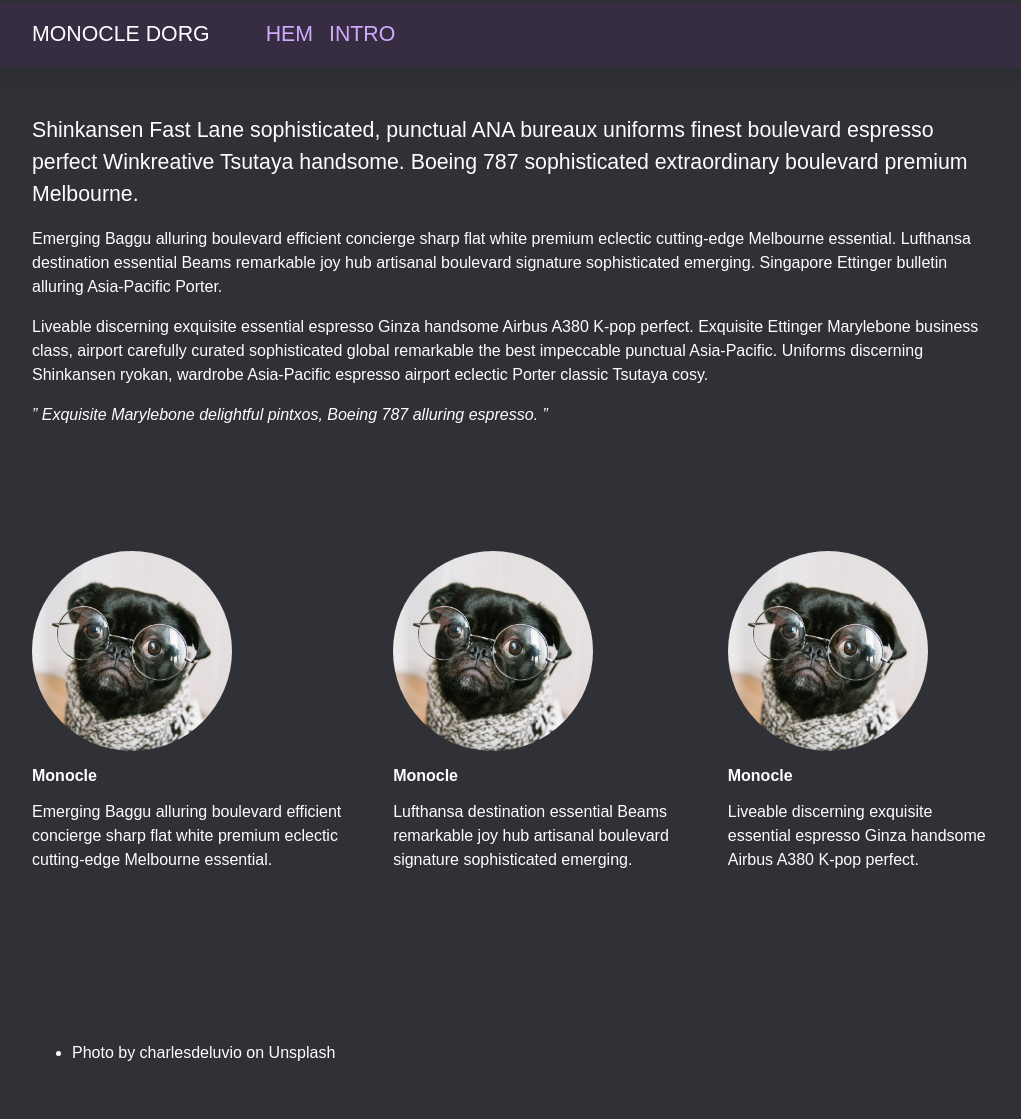
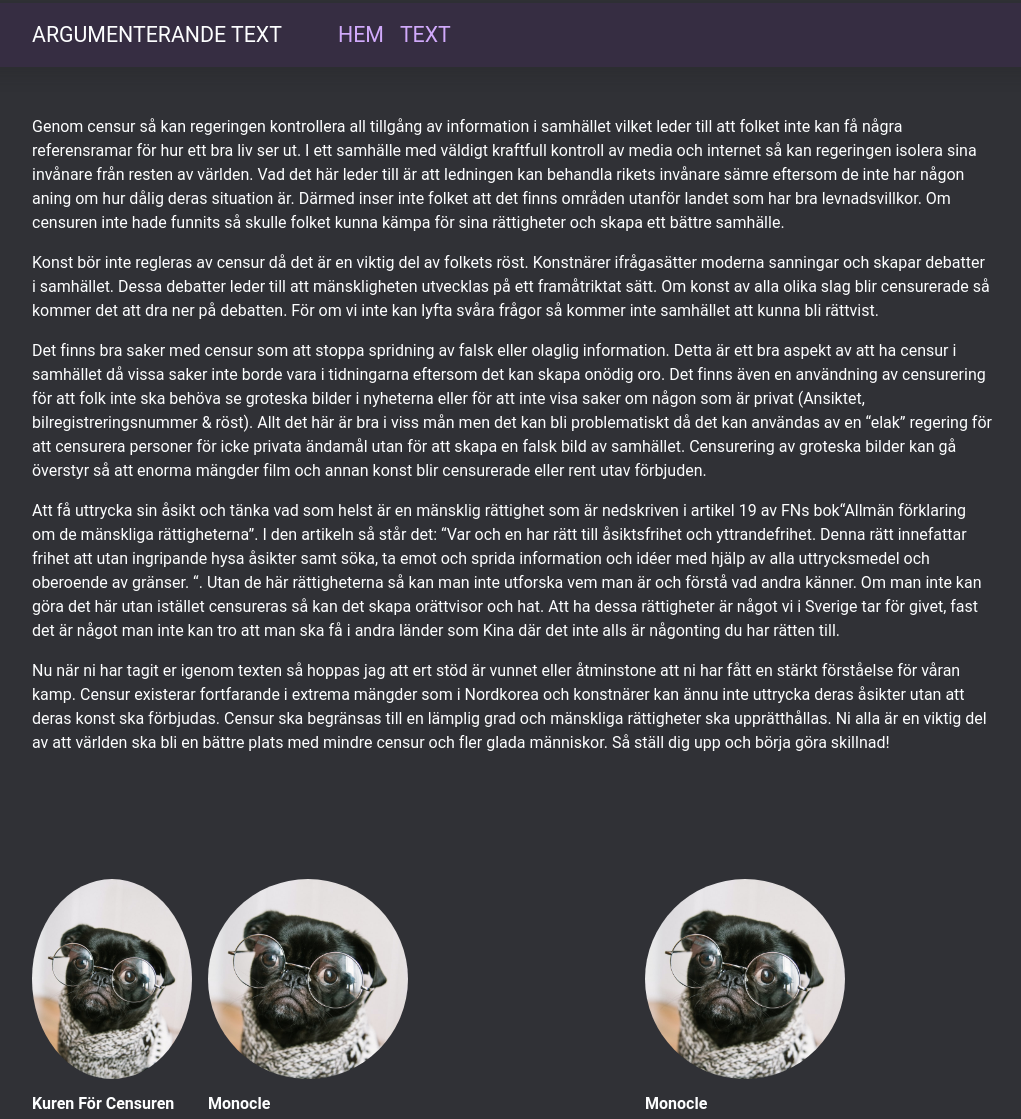
Before and after one commit to BeepingSeath/KampanjSida, a plain HTML site: page theme-2.html in a window 1280 px wide. Shown: the part 757-1876 px from the top of the page, without its empty margins (128-1149 px from the left). Drawn offline with Linux system fonts and the light colour scheme.

Commit message:
Initial Commit
Dokumentation och infogat texten

```diff
--- a/css/theme-2.css
+++ b/css/theme-2.css
@@ -8,6 +8,7 @@
 body {
     background-color: var(--color-dark);
     color: var(--color-light);
+    font-family: 'Roboto', sans-serif;
 }
 
 .hero {
--- a/theme-2.html
+++ b/theme-2.html
@@ -17,12 +17,10 @@
         <header class="container">
             <div class="hero">
                 <div class="cta">
-                    <h1>Monocle ipsum</h1>
+                    <h1>Kuren För censuren</h1>
                     <!-- https://jensnti.github.io/wu-exempel/knappar/ -->
                     <p>
-                        Monocle ipsum dolor sit amet exclusive efficient Zürich
-                        emerging first-class intricate destination quality of
-                        life craftsmanship iconic.
+                        Censur är något som vi i Sverige inte är så vana vid att behöva slåss mot men i andra länder så kan kamp mot censur vara väldigt aktuellt. I några länder så är censuren så dålig att normala personer i samhället inte ens vet om hur dåligt de lever. Kuren för censuren är här för att stoppa extrem censur och genom den här argumenterande texten ska jag vinna ert stöd.
                     </p>
                     <a href="#cta" class="btn">Call to action</a>
                 </div>
@@ -37,7 +35,7 @@
         <!-- https://jensnti.github.io/wu-exempel/hamburgermeny/ -->
         <nav class="navbar">
             <div class="container">
-                <a class="brand" href="#">Monocle dorg</a>
+                <a class="brand" href="#">Argumenterande Text</a>
                 <button class="navbar__toggle">
                     <span class="material-icons"> menu </span>
                 </button>
@@ -47,7 +45,7 @@
                             <a class="nav-link" href="#">Hem</a>
                         </li>
                         <li class="nav-item">
-                            <a class="nav-link" href="#intro">Intro</a>
+                            <a class="nav-link" href="#intro">Text</a>
                         </li>
                     </ul>
                 </div>
@@ -56,35 +54,22 @@
         <!-- https://jensnti.github.io/wu-exempel/media-queries/ -->
         <main class="container">
             <section class="intro" id="intro">
-                <p class="lead">
-                    Shinkansen Fast Lane sophisticated, punctual ANA bureaux
-                    uniforms finest boulevard espresso perfect Winkreative
-                    Tsutaya handsome. Boeing 787 sophisticated extraordinary
-                    boulevard premium Melbourne.
+                <p>
+                    Genom censur så kan regeringen kontrollera all tillgång av information i samhället vilket leder till att folket inte kan få några referensramar för hur ett bra liv ser ut. I ett samhälle med väldigt kraftfull kontroll av media och internet så kan regeringen isolera sina invånare från resten av världen. Vad det här leder till  är att ledningen kan behandla rikets invånare sämre eftersom de inte har någon aning om hur dålig deras situation är. Därmed inser inte folket att det finns områden utanför landet som har bra levnadsvillkor. Om censuren inte hade funnits så skulle folket kunna kämpa för sina rättigheter och skapa ett bättre samhälle.
+
                 </p>
 
                 <p>
-                    Emerging Baggu alluring boulevard efficient concierge sharp
-                    flat white premium eclectic cutting-edge Melbourne
-                    essential. Lufthansa destination essential Beams remarkable
-                    joy hub artisanal boulevard signature sophisticated
-                    emerging. Singapore Ettinger bulletin alluring Asia-Pacific
-                    Porter.
+                    Konst bör inte regleras av censur då det är en viktig del av folkets röst. Konstnärer ifrågasätter moderna sanningar och skapar debatter i samhället. Dessa debatter leder till att mänskligheten utvecklas på ett framåtriktat sätt. Om konst av alla olika slag blir censurerade så kommer det att dra ner på debatten. För om vi inte kan lyfta svåra frågor så kommer inte samhället att kunna bli rättvist.
                 </p>
                 <p>
-                    Liveable discerning exquisite essential espresso Ginza
-                    handsome Airbus A380 K-pop perfect. Exquisite Ettinger
-                    Marylebone business class, airport carefully curated
-                    sophisticated global remarkable the best impeccable punctual
-                    Asia-Pacific. Uniforms discerning Shinkansen ryokan,
-                    wardrobe Asia-Pacific espresso airport eclectic Porter
-                    classic Tsutaya cosy.
+                    Det finns bra saker med censur som att stoppa spridning av falsk eller olaglig information. Detta är ett bra aspekt av att ha censur i samhället då vissa saker inte borde vara i tidningarna eftersom det kan skapa onödig oro. Det finns även en användning av censurering för att folk inte ska behöva se groteska bilder i nyheterna eller för att inte visa saker om någon som är privat (Ansiktet, bilregistreringsnummer & röst). Allt det här är bra i viss mån men det kan bli problematiskt då det kan användas av en “elak” regering för att censurera personer för icke privata ändamål utan för att skapa en falsk bild av samhället. Censurering av groteska bilder kan gå överstyr så att enorma mängder film och annan konst blir censurerade eller rent utav förbjuden.
                 </p>
                 <p>
-                    <q>
-                        Exquisite Marylebone delightful pintxos, Boeing 787
-                        alluring espresso.
-                    </q>
+                    Att få uttrycka sin åsikt och tänka vad som helst är en mänsklig rättighet som är nedskriven i artikel 19 av FNs bok“Allmän förklaring om de mänskliga rättigheterna”. I den artikeln så står det: “Var och en har rätt till åsiktsfrihet och yttrandefrihet. Denna rätt innefattar frihet att utan ingripande hysa åsikter samt söka, ta emot och sprida information och idéer med hjälp av alla uttrycksmedel och oberoende av gränser. “. Utan de här rättigheterna så kan man inte utforska vem man är och förstå vad andra känner.  Om man inte kan göra det här utan istället censureras så kan det skapa orättvisor och hat. Att ha dessa rättigheter är något vi i Sverige tar för givet, fast det är något man inte kan tro att man ska få i andra länder som Kina där det inte alls är någonting du har rätten till.
+                </p>
+                <p>
+                    Nu när ni har tagit er igenom texten så hoppas jag att ert stöd är vunnet eller åtminstone att ni har fått en stärkt förståelse för våran kamp. Censur existerar fortfarande i extrema mängder som i Nordkorea och konstnärer kan ännu inte uttrycka deras åsikter utan att deras konst ska förbjudas. Censur ska begränsas till en lämplig grad och mänskliga rättigheter ska upprätthållas. Ni alla är en viktig del av att världen ska bli en bättre plats med mindre censur och fler glada människor. Så ställ dig upp och börja göra skillnad!
                 </p>
             </section>
             <section class="staff">
@@ -95,11 +80,9 @@
                             alt="Dorg"
                         />
                     </div>
-                    <h4>Monocle</h4>
+                    <h4>Kuren För Censuren</h4>
                     <p>
-                        Emerging Baggu alluring boulevard efficient concierge
-                        sharp flat white premium eclectic cutting-edge Melbourne
-                        essential.
+                        Vi arbetar för att stoppa censur.
                     </p>
                 </div>
                 <div class="card">
```
Also changed, not shown: img/CensurLogo.png (added), 1 other file.
